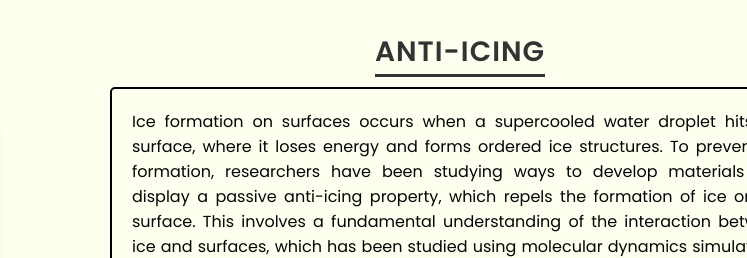
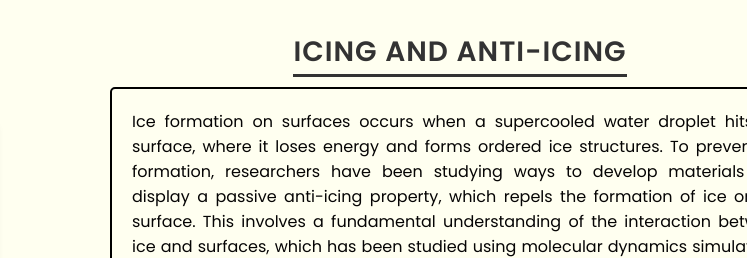
Before and after one commit to kkk26may/New-webpage-kishore, a plain HTML site: page research.html in a window 1280 px wide. Shown: the part 159-417 px from the top of the page, 533-1280 px from the left. Drawn offline with Linux system fonts and the light colour scheme.

Commit message:
Update research.html

```diff
--- a/research.html
+++ b/research.html
@@ -34,7 +34,7 @@
             </div>
             <div class="research-description">
                 <div class="research-title">
-                    <h2 data-text="Icing and Anti-icing">Anti-icing</h2>
+                    <h2 data-text="Icing ">Icing and Anti-icing</h2>
                 </div>
                 <div class="reseach-content-text">
                     <p style="text-align: justify;">Ice formation on surfaces occurs when a supercooled water droplet hits the surface,
```
